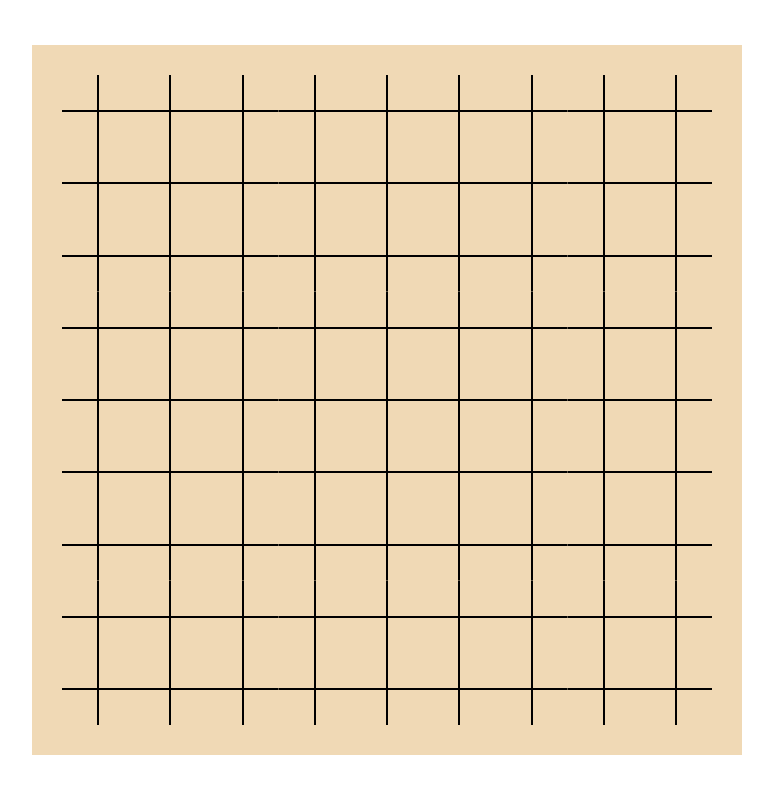
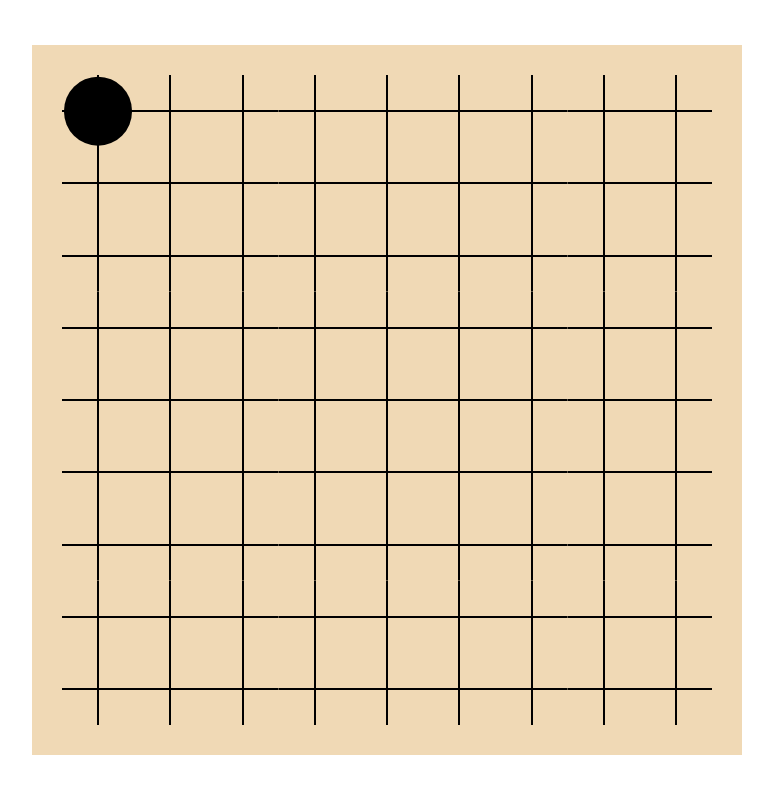
Before and after one commit to dickonfell/go-board, an Angular app: page / in a window 1280 px wide. Both pictures are taken after a click on the element 351 px from the left and 111 px from the top of the page. Shown: the top 794 px of the page, without its empty margins (253-1026 px from the left). Built offline with nearby package versions, Linux system fonts and the light colour scheme.

Commit message:
stone placement mechanic

```diff
--- a/src/app/board/board.component.css
+++ b/src/app/board/board.component.css
@@ -32,4 +32,35 @@
     width: 100%;
     height: 100%;
     background: linear-gradient(#000, #000) no-repeat center/100% 2px;
+
+    /* Needed for vertical centering of child */
+    position: relative;
+
+    /* Center content horizontally */
+    display: flex;
+    justify-content: center;
 }
+
+.black-stone {
+    width: 95%;
+    height: 95%;
+    background: black;
+    border-radius: 50%;
+
+    /* Center Vertically */
+    position: absolute;
+    top: 50%;
+    transform: translate(0, -50%);
+}
+
+.white-stone {
+    width: 95%;
+    height: 95%;
+    background: white;
+    border-radius: 50%;
+
+    /* Center Vertically */
+    position: absolute;
+    top: 50%;
+    transform: translate(0, -50%);
+}
--- a/src/app/board/board.component.html
+++ b/src/app/board/board.component.html
@@ -1,10 +1,14 @@
-
-
 
 <div class="grid-container">
-    <div *ngFor="let i of grid" class="grid-item" (click)="placeStone()">
+    <div *ngFor="let item of grid | keyvalue" class="grid-item" (click)="placeStone(item.key, currentPlayer)">
         <div class="vertical-line">
-            <div class="horizontal-line"></div>
+            <div class="horizontal-line">
+                <div *ngIf="item.value !== undefined"
+                [ngClass]="{
+                    'black-stone': !item.value,
+                    'white-stone': item.value
+                 }"></div>
+            </div>
         </div>
     </div>
 </div>
--- a/src/app/board/board.component.ts
+++ b/src/app/board/board.component.ts
@@ -8,17 +8,29 @@ import { Component, OnInit } from '@angular/core';
 export class BoardComponent implements OnInit {
 
   gridSize: number = 9;
-  grid: number[];
+  grid: Map<string, boolean | undefined>;
+
+  currentPlayer: boolean = false;
 
   constructor() {
   }
 
   ngOnInit(): void {
-    this.grid = Array(this.gridSize ** 2)
+    let startGrid = new Map();
+    for (let i = 0; i < this.gridSize; i++) {
+      for (let j = 0; j < this.gridSize; j++) {
+        const gridSquare = `${i},${j}`
+        startGrid.set(gridSquare, undefined);
+      }
+    }
+    this.grid = startGrid;
   }
 
-  placeStone() {
-    console.log('clicked square');
+  placeStone(position: string, player: boolean) {
+    if (this.grid.get(position) === undefined) {
+      this.grid.set(position, player);
+      this.currentPlayer = !this.currentPlayer;
+    }
   }
 
 }
```
